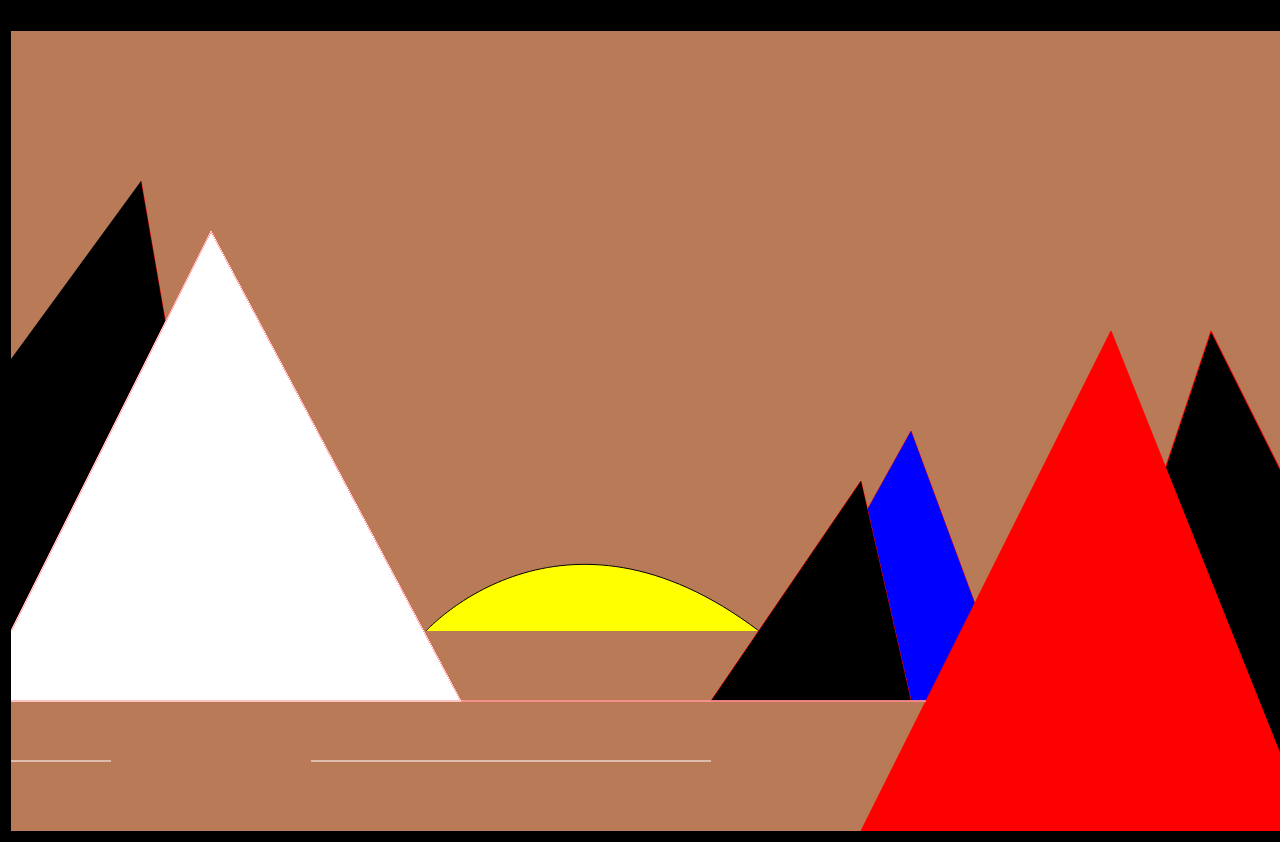
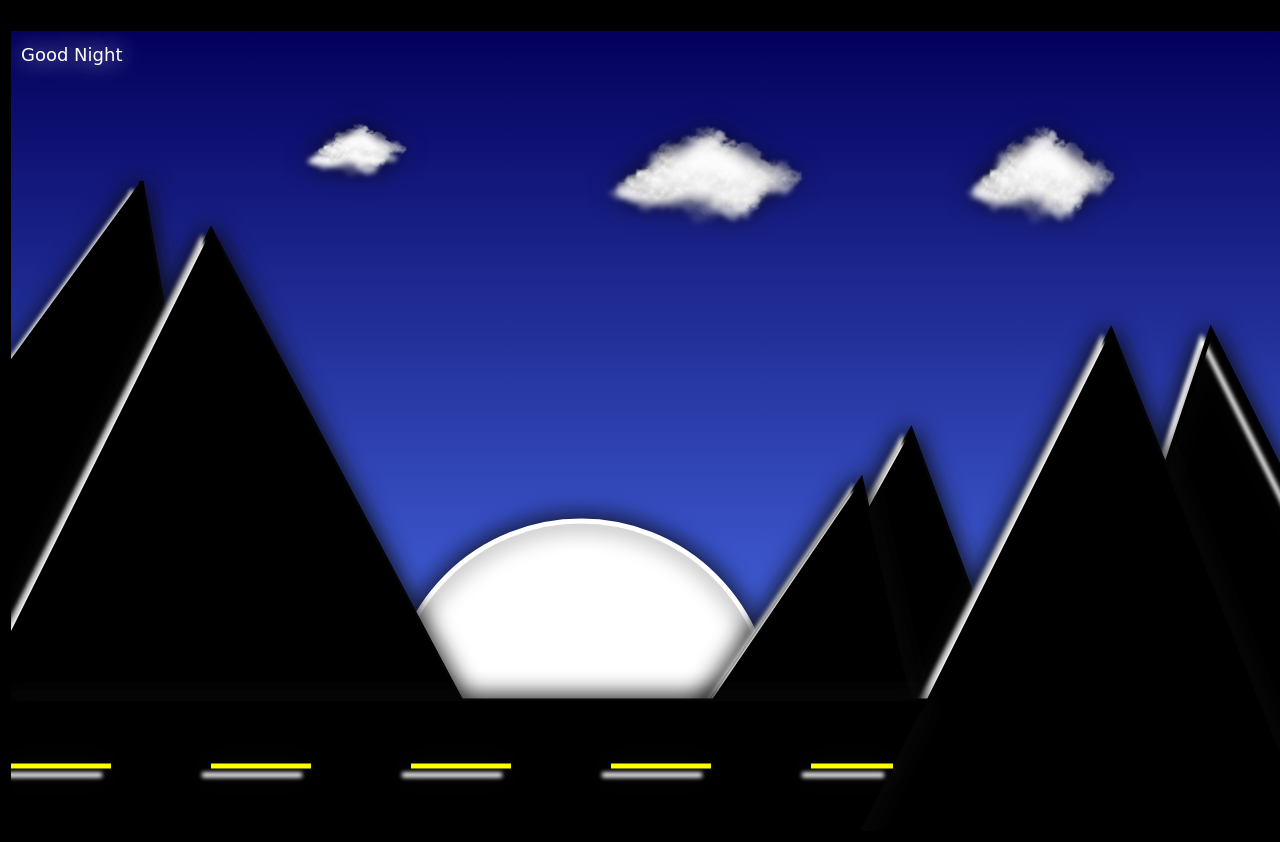
Before and after one commit to MartinsCarlos111/UsingCanva, a plain HTML site: page index.html in a window 1280 px wide. Shown: the top 842 px of the page. Drawn offline with Linux system fonts and the light colour scheme.

Commit message:
Add files via upload

```diff
--- a/css/style.css
+++ b/css/style.css
@@ -11,7 +11,7 @@ body {
     padding: 10px;
 }
 #areaCanv {
-    background-color: rgb(185, 122, 87);
+    background: linear-gradient(0deg, rgba(86,126,255,1) 0%, rgba(3,0,92,1) 100%);
     border: 1px solid rgb(0, 0, 0);
     margin: 0 auto;
 }
--- a/js/canvas.js
+++ b/js/canvas.js
@@ -1,86 +1,127 @@
-var canva = document.getElementById("areaCanv"), ctx = canva.getContext("2d");
+var canva = document.getElementById('areaCanv'),
+  ctx = canva.getContext('2d')
+//Função nova
+var img = new Image()
 
-//Função nova
+img.onload = function () {
+  ctx.drawImage(img, 300, 90, 100, 50)
+  ctx.drawImage(img, 600, 90, 200, 100)
+  ctx.drawImage(img, 960, 90, 150, 100)
+}
+img.src = 'img/nuvem.png'
+ctx.imageSmoothingEnabled = true
 
-ctx.bezierCurveTo(415, 600, 550, 450, 748, 600);
-ctx.fillStyle = '#FFFF00';
-ctx.fill();
-ctx.stroke();
+//tamanho das linhas
+ctx.lineWidth = 5
+
+//texto
+ctx.beginPath()
+ctx.shadowColor = '#f6f6f6'
+ctx.shadowBlur = '25'
+ctx.font = '18px cursive'
+ctx.fillStyle = 'white'
+ctx.fillText('Good Night', 10, 30)
+
+//lua
+ctx.beginPath()
+ctx.shadowColor = '#0a0a0a'
+ctx.shadowBlur = '25'
+ctx.arc(570, 680, 190, 0, Math.PI * 2)
+ctx.fillStyle = '#fff'
+ctx.strokeStyle = '#fff'
+ctx.fill()
+ctx.stroke()
 
 //Montanha 1
-ctx.fillStyle = 'black';
-ctx.strokeStyle = "red";
-ctx.beginPath();
-ctx.moveTo(1300, 500);
-ctx.lineTo(1200, 300);
-ctx.lineTo(1100, 600);
-ctx.lineTo(1300, 800);
-ctx.fill();
-ctx.stroke();
+ctx.filter = 'drop-shadow(-9px 9px 2px #fff)'
+ctx.fillStyle = 'black'
+ctx.strokeStyle = '#000'
+ctx.beginPath()
+ctx.moveTo(1300, 500)
+ctx.lineTo(1200, 300)
+ctx.lineTo(1100, 600)
+ctx.lineTo(1300, 800)
+ctx.fill()
+ctx.stroke()
 
 //Montanha 3
-ctx.fillStyle = "blue";
-ctx.beginPath();
-ctx.moveTo(750, 670);
-ctx.lineTo(900, 400);
+ctx.fillStyle = '#000'
+ctx.strokeStyle = 'black'
+ctx.beginPath()
+ctx.moveTo(750, 670)
+ctx.lineTo(900, 400)
 ctx.lineTo(1000, 670)
-ctx.lineTo(700, 670);
-ctx.stroke();
-ctx.fill();
+ctx.lineTo(700, 670)
+ctx.stroke()
+ctx.fill()
 
 //Montanha 2 > direita p esquerda
-ctx.fillStyle = "red";
-ctx.beginPath();
-ctx.moveTo(1300, 800);
-ctx.lineTo(1100, 300);
-ctx.lineTo(700, 1100);
-ctx.stroke();
-ctx.fill();
+ctx.fillStyle = '#000'
+ctx.strokeStyle = 'black'
+ctx.beginPath()
+ctx.moveTo(1300, 800)
+ctx.lineTo(1100, 300)
+ctx.lineTo(700, 1100)
+ctx.stroke()
+ctx.fill()
 
 //Montanha 4
-ctx.fillStyle = 'black';
-ctx.beginPath();
-ctx.moveTo(850, 450);
-ctx.lineTo(700, 670);
-ctx.lineTo(850, 450);
-ctx.lineTo(900, 670);
-ctx.lineTo(700, 670);
-ctx.stroke();
-ctx.fill();
+ctx.fillStyle = '#000'
+ctx.strokeStyle = 'black'
+ctx.beginPath()
+ctx.moveTo(850, 450)
+ctx.lineTo(700, 670)
+ctx.lineTo(850, 450)
+ctx.lineTo(900, 670)
+ctx.lineTo(700, 670)
+ctx.stroke()
+ctx.fill()
 
 // Montanha 1 ESQUERDA
-ctx.fillStyle = 'black';
-ctx.beginPath();
-ctx.moveTo(130, 150);
-ctx.lineTo(130, 150);
-ctx.lineTo(220, 670);
-ctx.lineTo(-250, 670);
-ctx.stroke();
-ctx.fill();
+ctx.fillStyle = '#000'
+ctx.strokeStyle = 'black'
+ctx.beginPath()
+ctx.moveTo(130, 150)
+ctx.lineTo(130, 150)
+ctx.lineTo(220, 670)
+ctx.lineTo(-250, 670)
+ctx.stroke()
+ctx.fill()
 
 //Montanha a esquerda 2
-ctx.fillStyle = 'white';
-ctx.beginPath();
-ctx.moveTo(0, 600);
-ctx.lineTo(200, 200);
-ctx.lineTo(450, 670);
-ctx.lineTo(-450, 670);
-ctx.stroke();
-ctx.fill();
+ctx.fillStyle = '#000'
+ctx.strokeStyle = 'black'
+ctx.beginPath()
+ctx.moveTo(0, 600)
+ctx.lineTo(200, 200)
+ctx.lineTo(450, 670)
+ctx.lineTo(-450, 670)
+ctx.stroke()
+ctx.fill()
 
 //Linha
-ctx.moveTo(0, 670);
-ctx.lineTo(915, 670);
-ctx.stroke();
+ctx.strokeStyle = 'black'
+ctx.fillStyle = 'black'
+ctx.beginPath()
+ctx.moveTo(0, 670)
+ctx.lineTo(915, 670)
+ctx.lineTo(850, 800)
+ctx.lineTo(0, 800)
+ctx.lineTo(0, 670)
+ctx.stroke()
+ctx.fill()
 
 //1º Estrada
-ctx.strokeStyle = "red";
-ctx.stroke();
-ctx.moveTo(0, 730);
-ctx.lineTo(100, 730);
-
-//2º Estrada
-ctx.moveTo(700, 730);
-ctx.lineTo(300, 730);
-ctx.strokeStyle = "white";
-ctx.stroke();
+ctx.strokeStyle = 'yellow'
+ctx.beginPath()
+ctx.moveTo(0, 735)
+ctx.lineTo(100, 735)
+ctx.moveTo(200, 735)
+ctx.lineTo(300, 735)
+ctx.moveTo(400, 735)
+ctx.lineTo(500, 735)
+ctx.moveTo(600, 735)
+ctx.lineTo(700, 735)
+ctx.moveTo(800, 735)
+ctx.lineTo(882, 735)
+ctx.stroke()
```
Also changed, not shown: img/nuvem.png (added).
